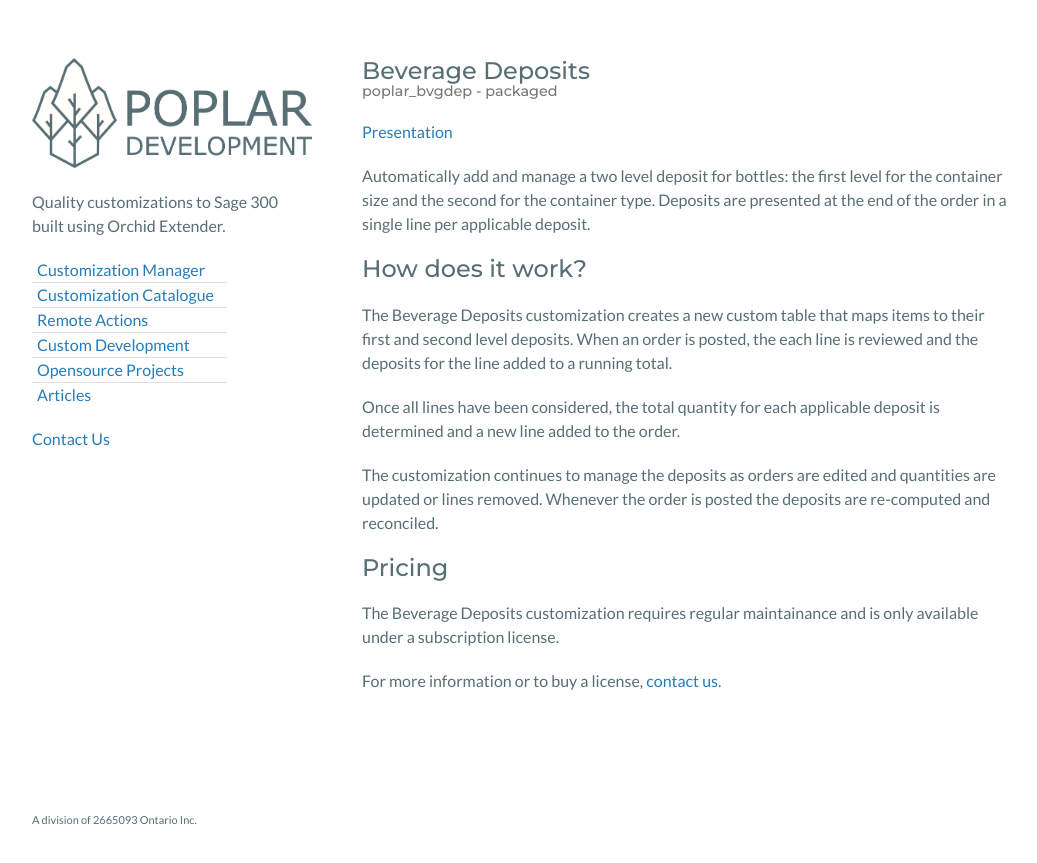
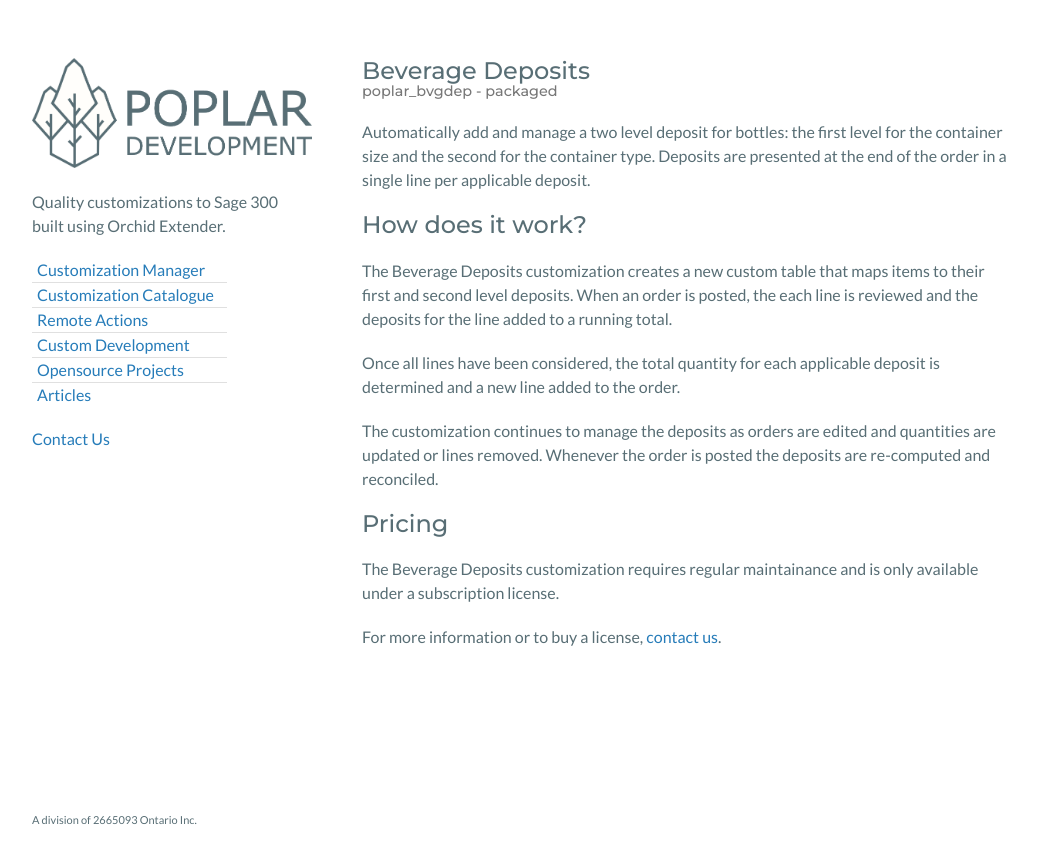
Before and after one commit to poplars-dev/poplars-dev.github.io, a Jekyll site: the page built from _customizations/poplar_bvgdep.md, in a window 1280 px wide. Shown: the top 863 px of the page, without its empty margins (118-1155 px from the left). Built offline with Jekyll 4.4.1, drawn with Linux system fonts in a browser that asks for light colours; a script that is not in the unit is left out.

Commit message:
remove presentation links.

```diff
--- a/_layouts/customization.html
+++ b/_layouts/customization.html
@@ -24,12 +24,8 @@
             </small></h2>
 
     <p class="view">
-        {% if page.presentation %}
-            <a href="{{ page.presentation }}">
-                Presentation</a>
-        {% endif %}
         {% if page.docs_url %}
-            | <a href="{{ page.docs_url }}">
+            <a href="{{ page.docs_url }}">
                 Docs</a>
         {% endif %}
     </p>
```
